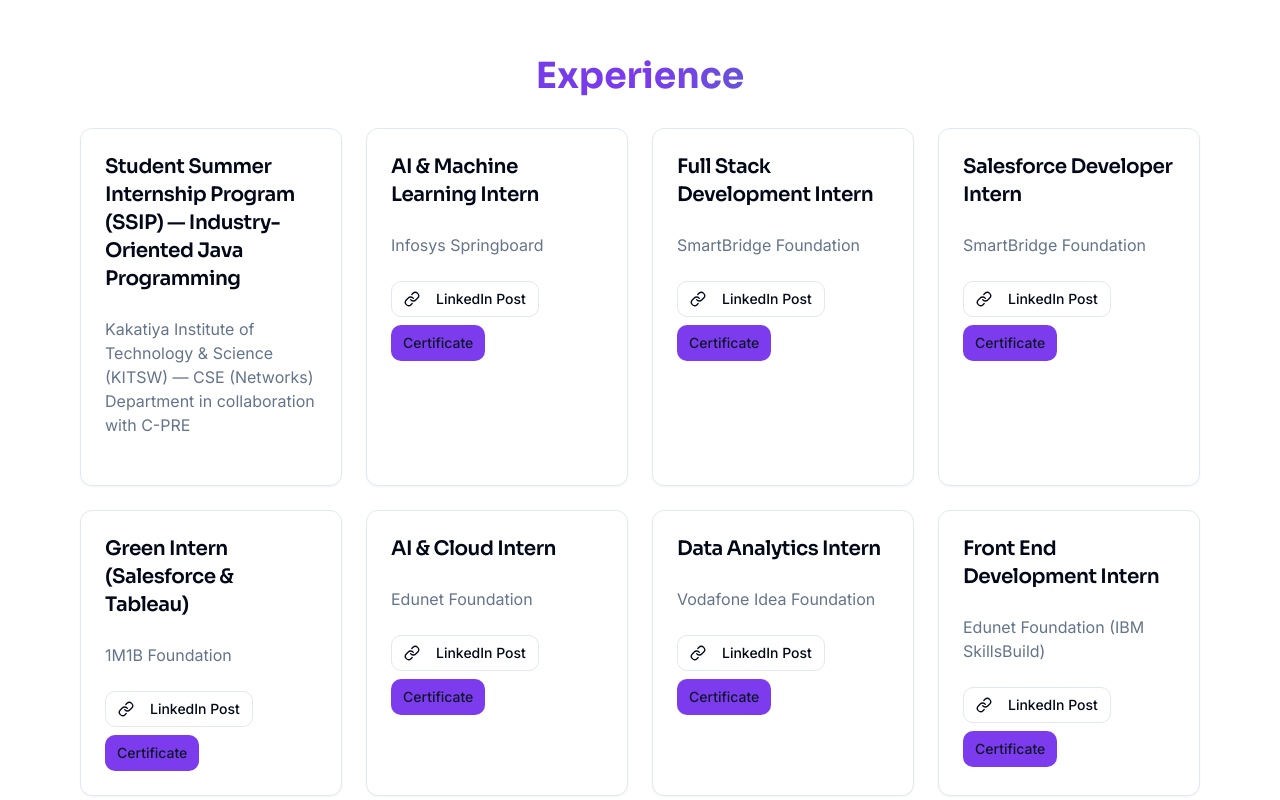
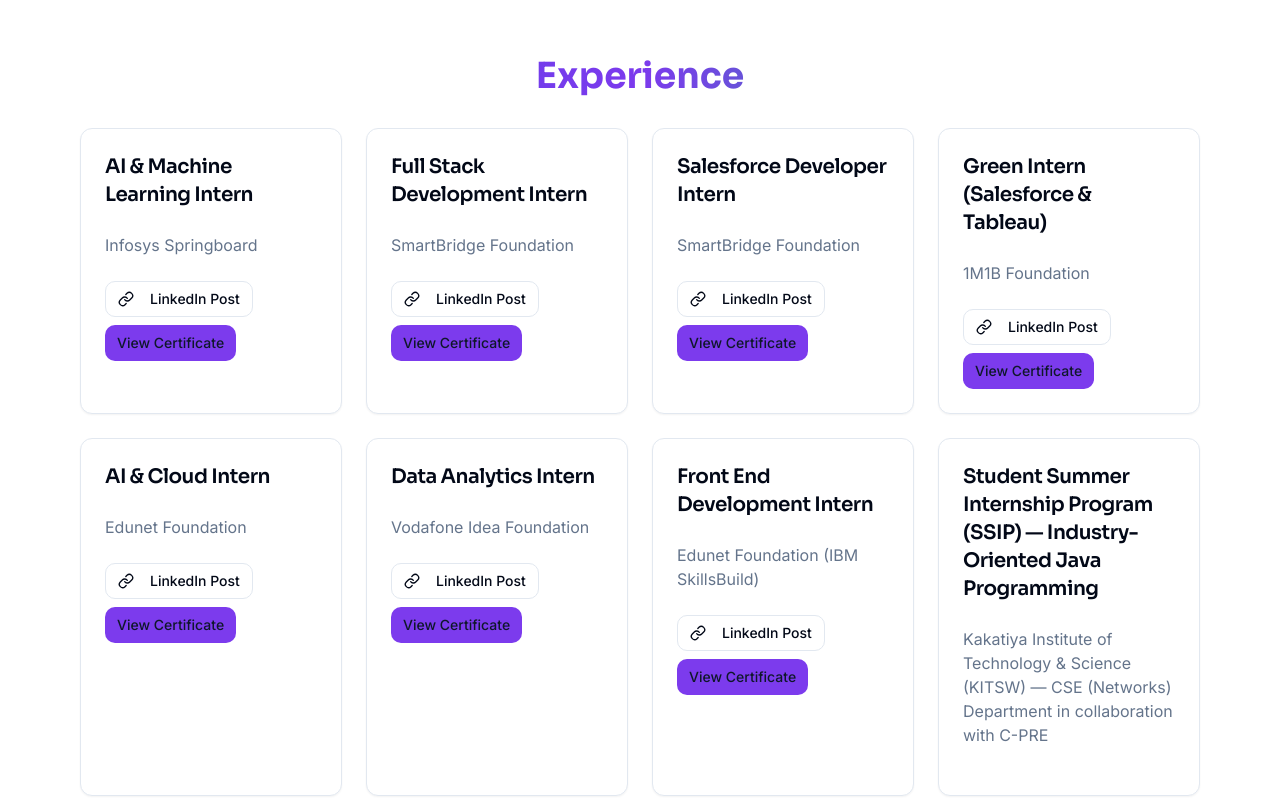
Before and after one commit to akhiranandan2003/portfolio, a React (Vite) app: page / in a window 1280 px wide. Shown: the part 840-1640 px from the top of the page. Built offline with nearby package versions, Linux system fonts and the light colour scheme.

Commit message:
Move Java internship to last position and improve certificate viewing

```diff
--- a/src/components/ExperienceSection.tsx
+++ b/src/components/ExperienceSection.tsx
@@ -65,9 +65,18 @@ const ExperienceCard = ({ title, company, linkedInUrl, certificateUrl, index }:
           )}
 
           {certificateUrl && (
-            <Button variant="secondary" size="sm" className="group" asChild>
-              <a href={certificateUrl} target="_blank" rel="noopener noreferrer">
-                <span className="group-hover:text-gradient-violet transition-colors">Certificate</span>
+            <Button
+              variant="secondary"
+              size="sm"
+              className="group"
+              asChild
+            >
+              <a
+                href={certificateUrl}
+                target="_blank"
+                rel="noopener noreferrer"
+              >
+                <span className="group-hover:text-gradient-violet transition-colors">View Certificate</span>
               </a>
             </Button>
           )}
@@ -84,17 +93,11 @@ const ExperienceSection = () => {
 
       <div className="grid grid-cols-1 sm:grid-cols-2 lg:grid-cols-4 gap-6">
         <ExperienceCard
-          title="Student Summer Internship Program (SSIP) — Industry-Oriented Java Programming"
-          company="Kakatiya Institute of Technology & Science (KITSW) — CSE (Networks) Department in collaboration with C-PRE"
-          index={0}
-        />
-
-        <ExperienceCard
           title="AI & Machine Learning Intern"
           company="Infosys Springboard"
           linkedInUrl="https://www.linkedin.com/posts/akhira-nandan-thota-653b87290_aiprojects-infosysinternship-engineeringmindset-share-7421905951886286848-K17r/"
           certificateUrl="https://drive.google.com/file/d/1n-N_gRI6PtyGeKRxwKudNfX-f3qESvmz/view?usp=sharing"
-          index={1}
+          index={0}
         />
 
         <ExperienceCard
@@ -102,7 +105,7 @@ const ExperienceSection = () => {
           company="SmartBridge Foundation"
           linkedInUrl="https://www.linkedin.com/posts/akhira-nandan-thota-653b87290_mernstack-fullstackdevelopment-webdevelopment-activity-7439236085878251520-XCz6/"
           certificateUrl="https://drive.google.com/file/d/1FMm4WXQjLEJyAP0jOKieI0LsdSfwyNrU/view?usp=sharing"
-          index={2}
+          index={1}
         />
 
         <ExperienceCard
@@ -110,7 +113,7 @@ const ExperienceSection = () => {
           company="SmartBridge Foundation"
           linkedInUrl="https://www.linkedin.com/posts/akhira-nandan-thota-653b87290_salesforce-smartbridge-aicte-activity-7361139123081957376-nQr4/"
           certificateUrl="https://drive.google.com/file/d/1JZ0cdQOYt2N2hD9g4eeLs0648kbTqEIS/view?usp=drive_link"
-          index={3}
+          index={2}
         />
 
         <ExperienceCard
@@ -118,7 +121,7 @@ const ExperienceSection = () => {
           company="1M1B Foundation"
           certificateUrl="https://drive.google.com/file/d/1JUbR_Ho-_RsfRott4arEyS80hWLNvvG9/view?usp=sharing"
           linkedInUrl="https://www.linkedin.com/posts/akhira-nandan-thota-653b87290_aicte-salesforce-drbuddhachandrasekhar-activity-7368906013250420737-aWSG/"
-          index={4}
+          index={3}
         />
 
         <ExperienceCard
@@ -126,7 +129,7 @@ const ExperienceSection = () => {
           company="Edunet Foundation"
           certificateUrl="https://drive.google.com/file/d/1j5FOspv-91se2KivBfk4YptNW0eulqJM/view?usp=drive_link"
           linkedInUrl="https://www.linkedin.com/posts/akhira-nandan-thota-653b87290_ai-cloudcomputing-ibm-activity-7214464484285849602-vKx-/"
-          index={5}
+          index={4}
         />
 
         <ExperienceCard
@@ -134,7 +137,7 @@ const ExperienceSection = () => {
           company="Vodafone Idea Foundation"
           certificateUrl="https://drive.google.com/file/d/1JEQBueLFJZCYnduKTYPTOTZK94_5HuHn/view?usp=sharing"
           linkedInUrl="https://www.linkedin.com/posts/akhira-nandan-thota-653b87290_powerbi-dataanalysis-businessintelligence-activity-7232724140271550464-xLuz/"
-          index={6}
+          index={5}
         />
 
         <ExperienceCard
@@ -142,6 +145,11 @@ const ExperienceSection = () => {
           company="Edunet Foundation (IBM SkillsBuild)"
           certificateUrl="/certificates/Edunet_Foundation_FED_Internship_Certificate.pdf"
           linkedInUrl="https://www.linkedin.com/posts/akhira-nandan-thota-653b87290_frontenddevelopment-webdesign-ibm-activity-7230219558899302401-qRWp/"
+          index={6}
+        />
+        <ExperienceCard
+          title="Student Summer Internship Program (SSIP) — Industry-Oriented Java Programming"
+          company="Kakatiya Institute of Technology & Science (KITSW) — CSE (Networks) Department in collaboration with C-PRE"
           index={7}
         />
       </div>
```
